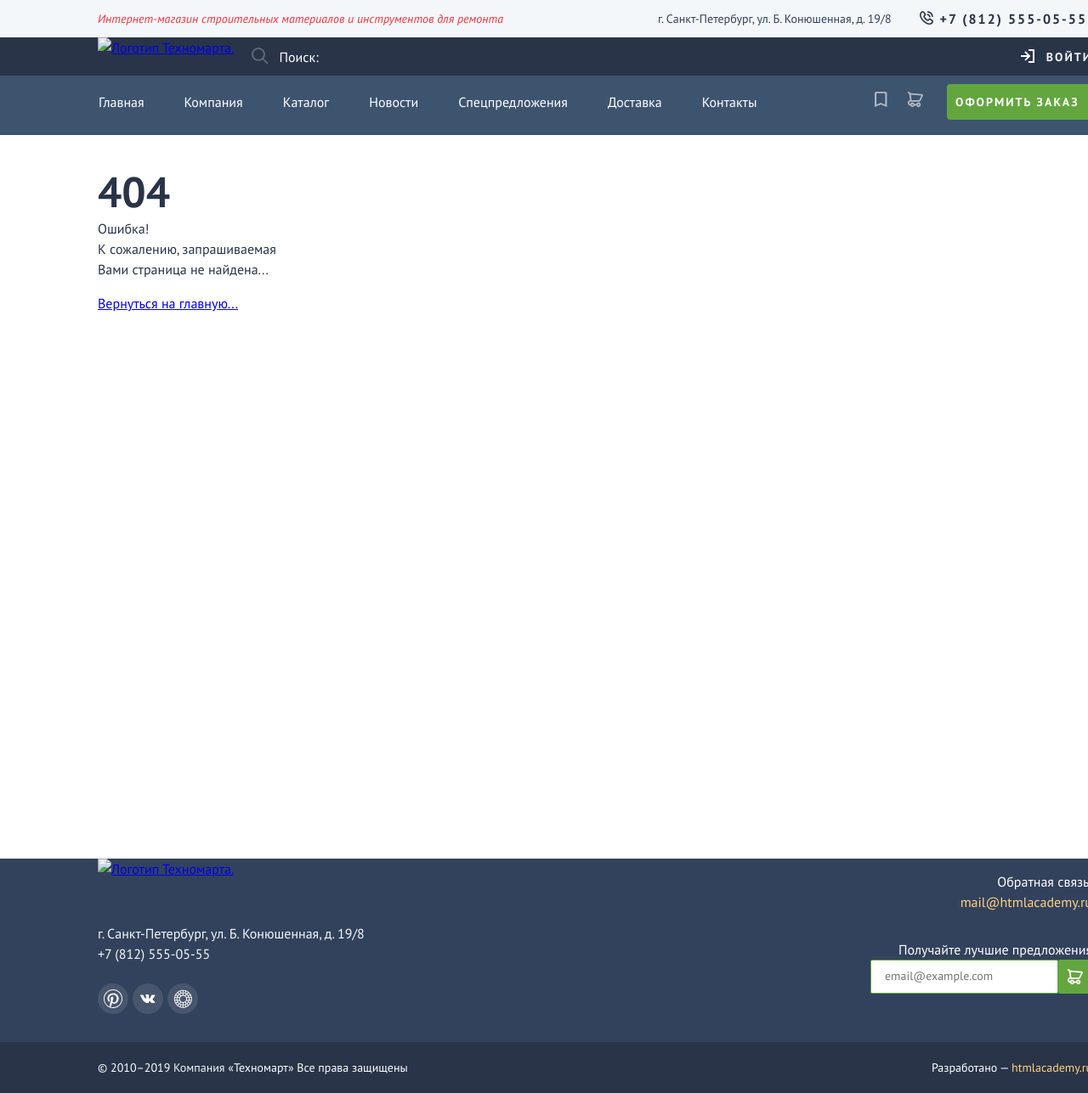
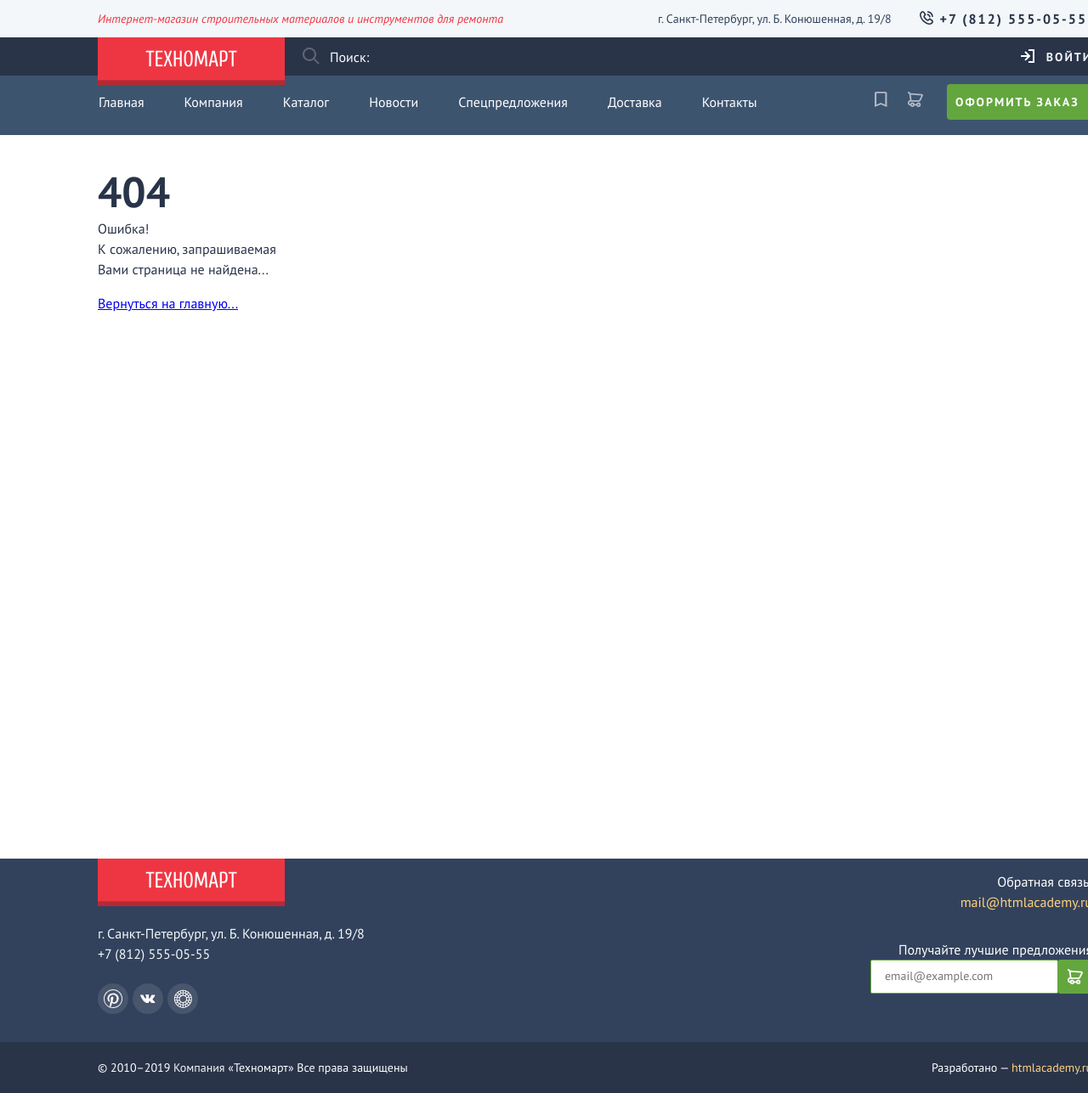
Before and after one commit to aleksaandr/technomart-4, a plain HTML site: page not-found.html in a window 1280 px wide. Shown: the top 1287 px of the page at 85% size. Drawn offline with Linux system fonts and the light colour scheme; the site is published under a folder, as on GitHub Pages, so addresses that start at the root find nothing.

Commit message:
images убрал /

```diff
--- a/not-found.html
+++ b/not-found.html
@@ -30,7 +30,7 @@
         </div>
         <div class="header-second-floor">
           <a class="logo" href="index.html">
-            <img src="/images/content/logo.png" width="220" height="50" alt="Логотип Техномарта.">
+            <img src="images/content/logo.png" width="220" height="50" alt="Логотип Техномарта.">
           </a>
           <label class="search-label">
             <input class="search-input" type="search" placeholder="Поиск по сайту">
@@ -157,7 +157,7 @@
         <div class="footer-first-floor">
           <div class="footer-first-column">
             <a class="logo footer-logo" href="index.html">
-              <img src="/images/content/logo.png" width="220" height="56" alt="Логотип Техномарта.">
+              <img src="images/content/logo.png" width="220" height="56" alt="Логотип Техномарта.">
             </a>
             <address class="footer-address">г. Санкт-Петербург, ул. Б. Конюшенная, д. 19/8</address>
             <a class="footer-phone" href="tel:+78125550555">+7 (812) 555-05-55</a>
```
